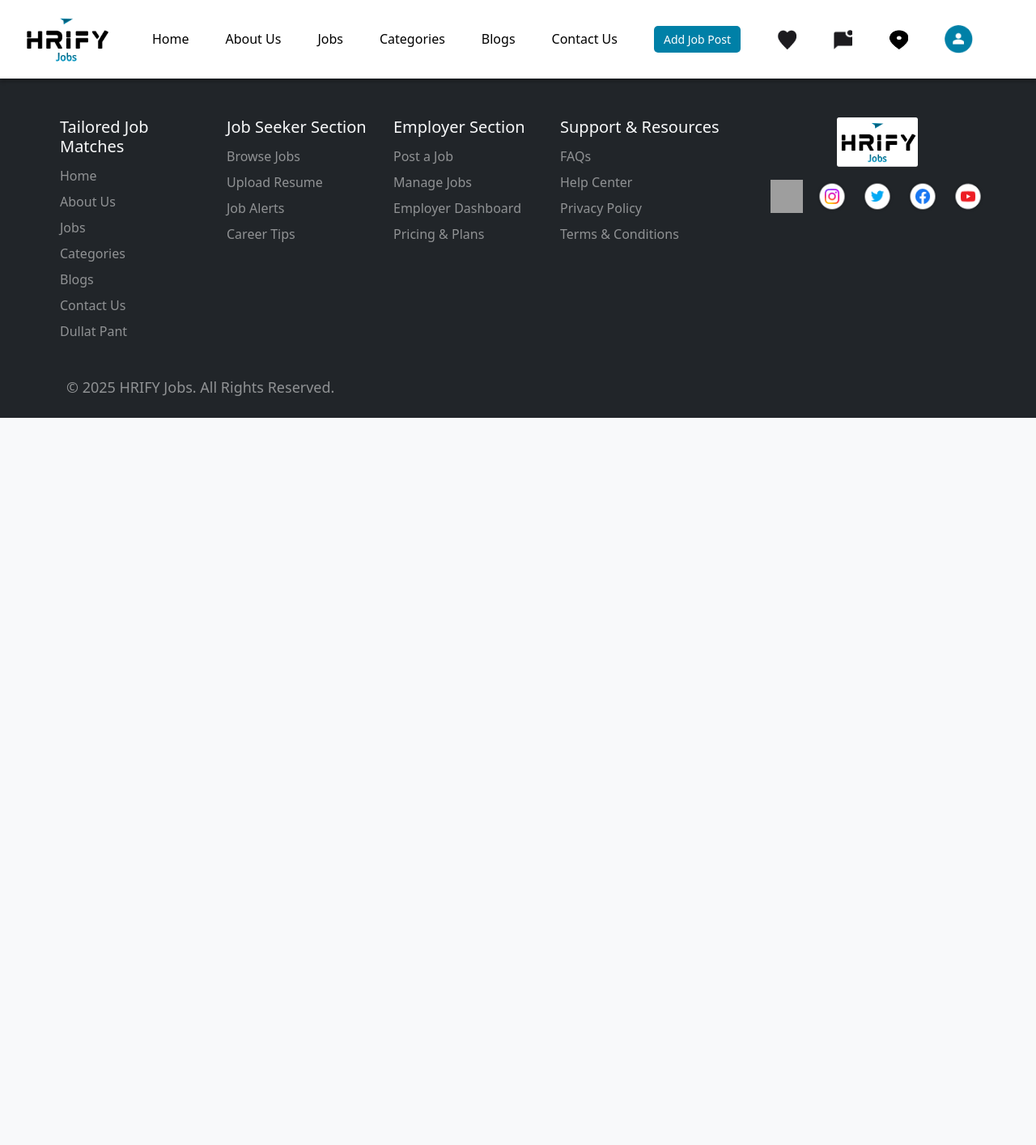
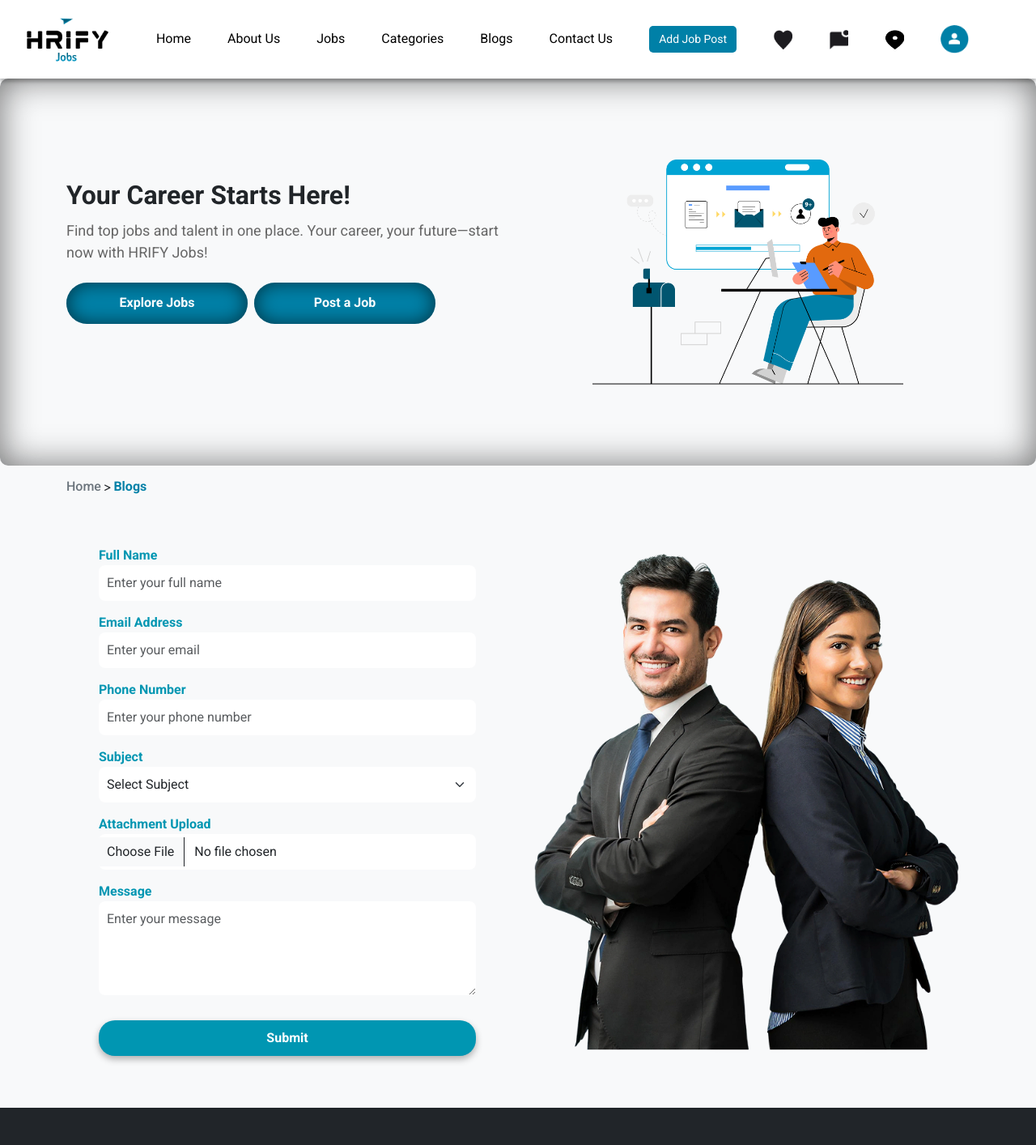
Before and after one commit to JKGlobalItSolutions/hrify_jobs, a React (Vite) app: page /contactus in a window 1280 px wide. Shown: the top 1414 px of the page at 81% size. Before the commit the page ends 800 px from the top, so only its background shows below. Built offline with nearby package versions, Linux system fonts and the light colour scheme; grey boxes are pictures that could not be loaded.

Commit message:
contactus page create

```diff
--- a/src/App.jsx
+++ b/src/App.jsx
@@ -18,6 +18,8 @@ import Jobspage from "./pages/Jobspage";
 import Jobdetailspage from "./pages/Jobdetailspage";
 import Jobapplypage from "./pages/Jobapplypage";
 import Blogspage from "./pages/Blogspage";
+// import Contactus from "./pages/Contactus";
+import Contactus from "./pages/Contactus";
 
 
 
@@ -87,6 +89,10 @@ const App = () => {
         < Route path="/jobapplypage" element={< Jobapplypage />} />
         < Route path="/Blogspage" element={< Blogspage />} />
 
+        {/* <Route path="/contactus" element={<Contactus/>}/> */}
+        <Route path="/contactus" element={<Contactus />} />
+
+
 
 
       </Routes>
--- a/src/component/Navbar.jsx
+++ b/src/component/Navbar.jsx
@@ -46,8 +46,8 @@ const Navbar = ({ usertoggle, userformtoggle }) => {
             <li className="nav-item"> <Link to="/jobspage" className=" text-black  text-decoration-none"> Jobs </Link> </li>
             <li className="nav-item"> <Link to="/" className=" text-black  text-decoration-none"> Categories </Link> </li>
             <li className="nav-item"> <Link to="/Blogspage" className=" text-black  text-decoration-none"> Blogs </Link> </li>
-            <li className="nav-item"> <Link to="/" className=" text-black  text-decoration-none"> Contact Us </Link> </li>
-
+            {/* <li className="nav-item"> <Link to="/contactus" className=" text-black  text-decoration-none"> Contact Us </Link> </li> */}
+            <Link to="/contactus" className="text-black text-decoration-none"> Contact Us </Link>
             {/* login to ture is show */}
 
             {false ? (<li className="nav-item" onClick={userformtoggle} > <Link to="/" className="  btn nav_loginbtn text-white text-decoration-none"> Login </Link> </li>) : null}
--- /dev/null
+++ b/src/pages/Contactus.jsx
@@ -0,0 +1,121 @@
+import React from 'react'
+
+import { Link } from 'react-router-dom';
+
+import blogheadimg from '../img/blogs-img/blogheadimg.png';
+
+import Contactusimg from '../img/blogs-img/contactusimg.png';
+
+import '../stylesheet/blogspage.css';
+
+const Contactus = () => {
+    return (
+        <div>
+
+            {/* Header Section */}
+
+            <div className="container-fluid">
+                <div className="row banner">
+                    <div className="col-lg-12">
+                        <div className="subscription-container">
+                            <div className="content">
+                                <h2>Your Career Starts Here!</h2>
+                                <p>
+                                    Find top jobs and talent in one place. Your career, your future—start now with HRIFY Jobs!
+                                </p>
+
+                                <div class="mt-4">
+                                    <button class="btn btn-custom me-2">Explore Jobs</button>
+                                    <button class="btn btn-custom">Post a Job</button>
+                                </div>
+
+                            </div>
+                            <div className="image-container">
+                                <img
+                                    src={blogheadimg}
+                                    alt="Career Insights"
+                                    className="responsive-image"
+                                />
+                            </div>
+                        </div>
+                    </div>
+                </div>
+            </div>
+
+
+            {/* link navigate */}
+
+            <div className="container  ">
+                <div className="row ">
+
+                    <div className="col-lg-12 mb-3 mt-3 ">
+
+
+                        {/* <h6 className="nav-item  text-secondary"> <Link to={"/"} className='text-decoration-none'> Home</Link>  <span> <i class="fa-solid fa-greater-than  " style={{width:'10px'}}></i> </span> <Link to="/jobspage" className="text-decoration-none"> jobpage </Link>  <i class="fa-solid fa-greater-than  "></i> jobdetailspage </h6> */}
+
+                        <h6 className="nav-item ">
+                            <Link to={"/"} className="text-decoration-none text-secondary">Home</Link>
+                            <span> <i className="fa-solid fa-greater-than" style={{ fontSize: "10px" }}></i> </span>
+
+                            <span style={{ color: "#0080A7", fontWeight: "bold", fontSize: "16px" }}>Blogs</span>
+                        </h6>
+
+
+
+                    </div>
+
+                </div>
+            </div>
+
+
+            {/*  */}
+
+
+
+            <div className="container mb-4">
+                <div className="row align-items-center">
+                    {/* Contact Form */}
+                    <div className="col-lg-6 col-md-12">
+                        <div className="contact-container">
+                            <form>
+                                <label>Full Name</label>
+                                <input type="text" className="form-control" placeholder="Enter your full name" />
+
+                                <label>Email Address</label>
+                                <input type="email" className="form-control" placeholder="Enter your email" />
+
+                                <label>Phone Number</label>
+                                <input type="tel" className="form-control" placeholder="Enter your phone number" />
+
+                                <label>Subject</label>
+                                <select className="form-select">
+                                    <option>Select Subject</option>
+                                    <option>Job Inquiry</option>
+                                    <option>Support</option>
+                                    <option>General Question</option>
+                                </select>
+
+                                <label>Attachment Upload</label>
+                                <input type="file" className="form-control" />
+
+                                <label>Message</label>
+                                <textarea className="form-control" rows="4" placeholder="Enter your message"></textarea>
+
+                                <button type="submit" className="btn btn-submit mt-3">Submit</button>
+                            </form>
+                        </div>
+                    </div>
+
+                    {/* Image Section */}
+                    <div className="col-lg-6 col-md-12 text-center mt-4 mt-lg-0">
+                        <img src={Contactusimg} alt="Business Professionals" className="contact-image" />
+                    </div>
+                </div>
+            </div>
+
+
+        </div>
+    )
+}
+
+export default Contactus
--- a/src/stylesheet/blogspage.css
+++ b/src/stylesheet/blogspage.css
@@ -1,3 +1,8 @@
+*{
+  font-family: Roboto;
+}
+
+
 /* Background and Padding */
 .banner {
   padding: 50px 20px;
@@ -166,3 +171,60 @@ p {
 .readmore {
   align-self: flex-end;
 }
+
+
+
+
+
+
+/* ---------------------------------------------------------------------------------------------------------------------------------------- */
+/* contactUs page */
+
+.contact-container {
+
+  padding: 40px;
+  border-radius: 10px;
+  /* box-shadow: 0px 4px 8px rgba(0, 0, 0, 0.3); */
+}
+
+.contact-container label {
+  color: #0096b2;
+  font-weight: bold;
+}
+
+.contact-container input,
+.contact-container textarea,
+.contact-container select {
+  border-radius: 8px;
+  border: none;
+  width: 100%;
+  padding: 10px;
+  margin-bottom: 15px;
+}
+
+.contact-container .btn-submit {
+  background-color: #0096b2;
+  color: white;
+  font-weight: bold;
+  padding: 10px;
+  border-radius: 20px;
+  border: none;
+  width: 100%;
+  box-shadow: 0px 4px 8px rgba(0, 0, 0, 0.3);
+}
+
+.contact-container .btn-submit:hover {
+  background-color: #007A8C;
+}
+
+.contact-image {
+  max-width: 100%;
+  height: auto;
+  border-radius: 10px;
+}
+
+@media (max-width: 768px) {
+  .contact-container {
+    padding: 20px;
+  }
+}
```
Also changed, not shown: src/img/blogs-img/contactusimg.png (added).
